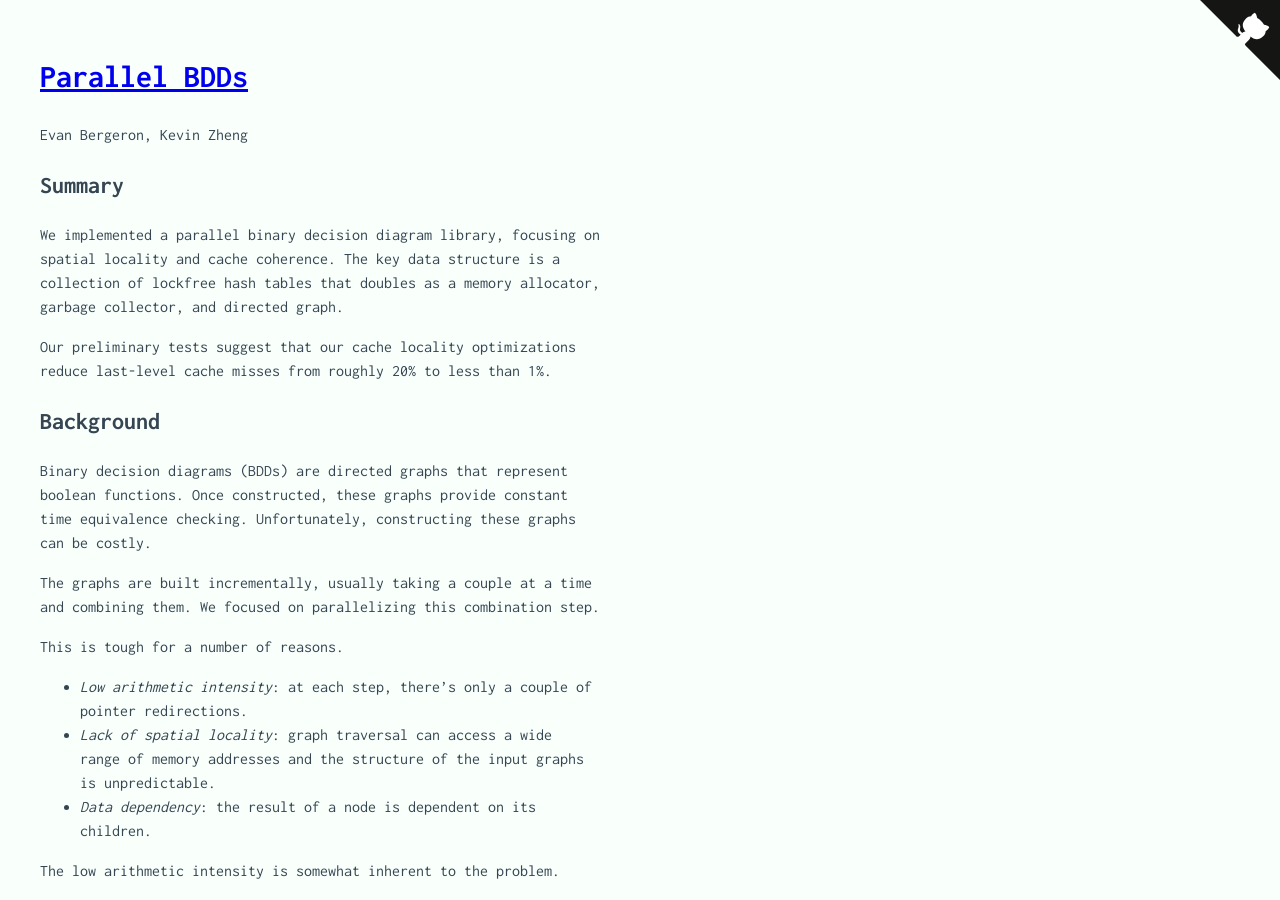
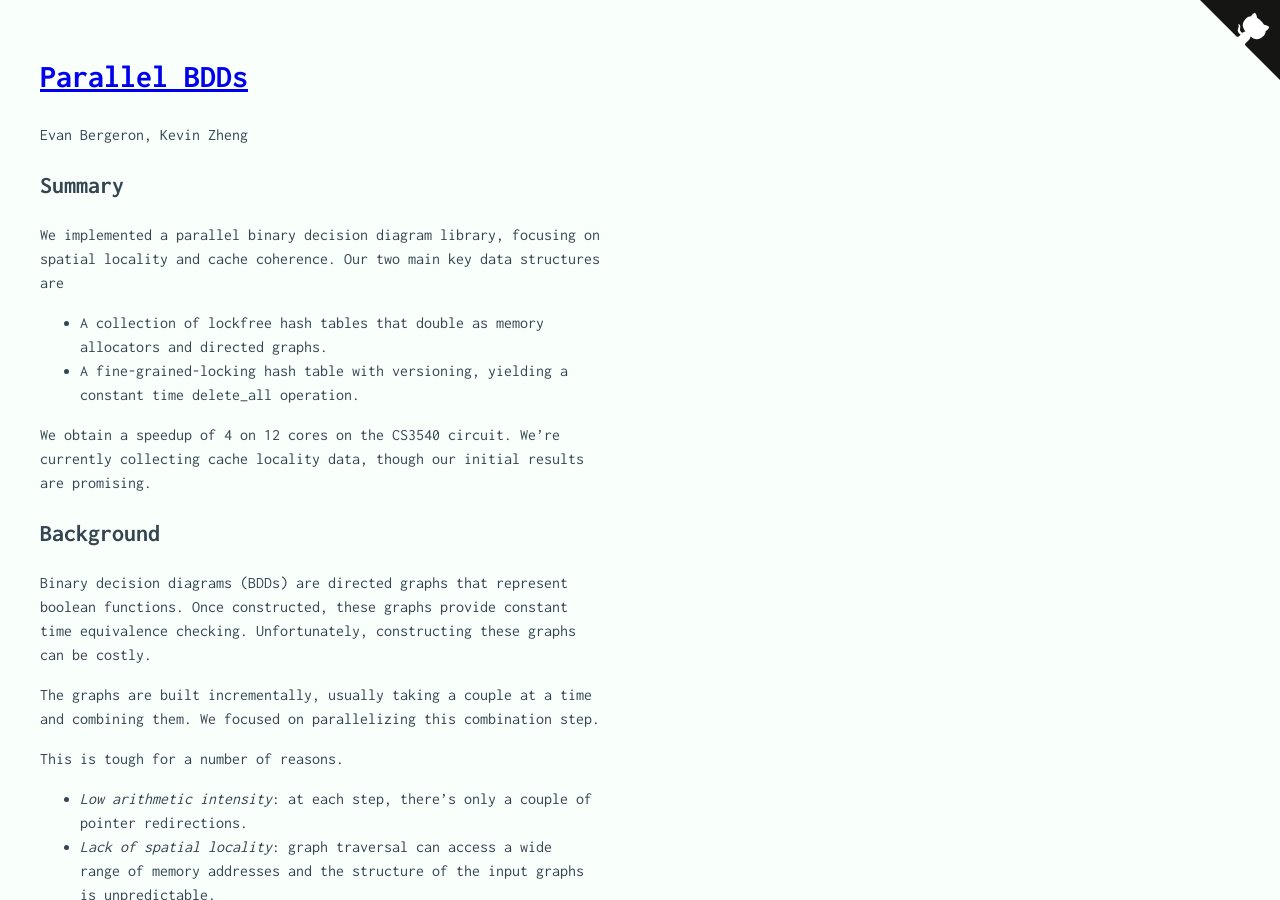
Before and after one commit to evanbergeron/lockfree-bdd, a Jekyll site: the page built from index.md, in a window 1280 px wide and 900 px high. Built offline with Jekyll 4.4.1, drawn with Linux system fonts in a browser that asks for light colours.

Commit message:
Adjust intro to reflect current state of affairs

```diff
--- a/index.md
+++ b/index.md
@@ -7,9 +7,12 @@ Evan Bergeron, Kevin Zheng
 
 ## Summary
 
-We implemented a parallel binary decision diagram library, focusing on spatial locality and cache coherence. The key data structure is a collection of lockfree hash tables that doubles as a memory allocator, garbage collector, and directed graph.
+We implemented a parallel binary decision diagram library, focusing on spatial locality and cache coherence. Our two main key data structures are
 
-Our preliminary tests suggest that our cache locality optimizations reduce last-level cache misses from roughly 20% to less than 1%.
+* A collection of lockfree hash tables that double as memory allocators and directed graphs.
+* A fine-grained-locking hash table with versioning, yielding a constant time delete_all operation.
+
+We obtain a speedup of 4 on 12 cores on the CS3540 circuit. We're currently collecting cache locality data, though our initial results are promising.
 
 ## Background
 
```
